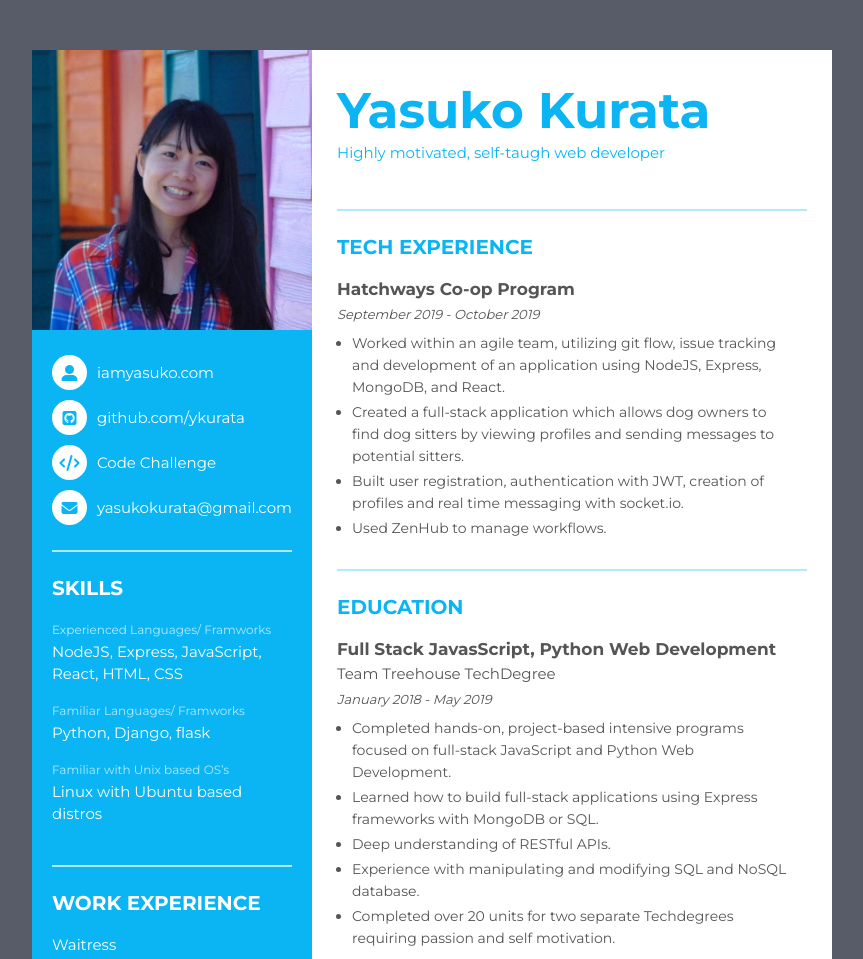
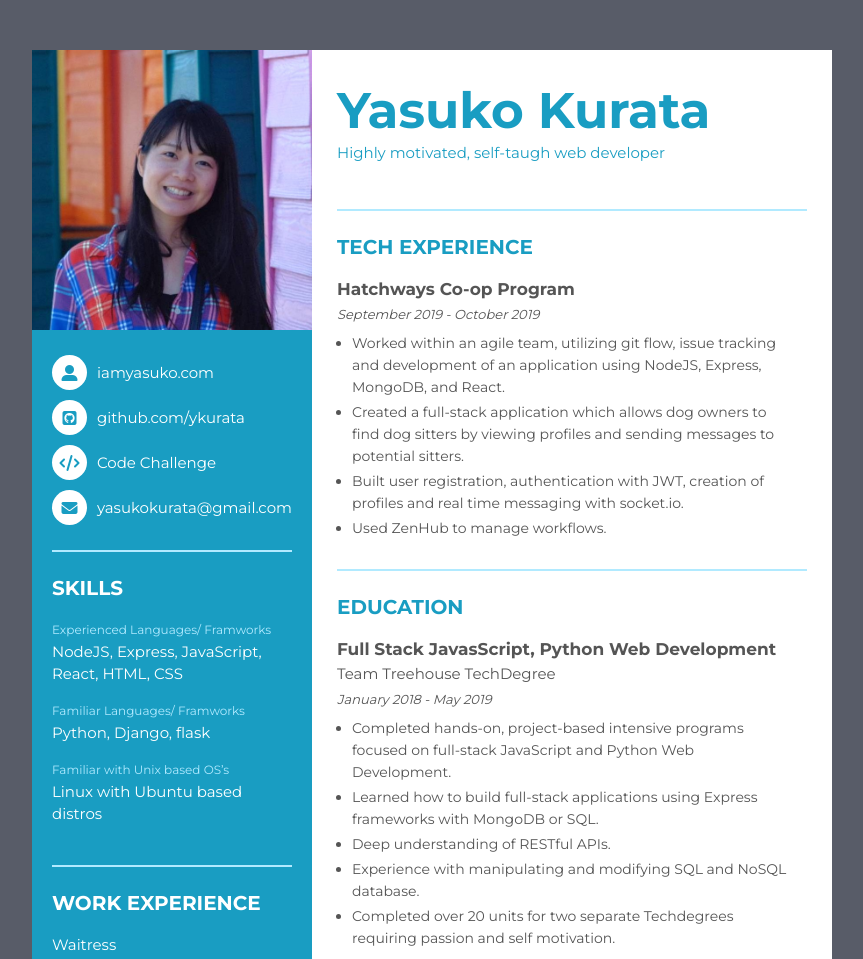
Before and after one commit to ykurata/Resume, a plain HTML site: page index.html in a window 1280 px wide. Shown: the top 959 px of the page, without its empty margins (208-1071 px from the left). Drawn offline with Linux system fonts and the light colour scheme.

Commit message:
changed main color

```diff
--- a/styles.css
+++ b/styles.css
@@ -48,7 +48,7 @@ a, a:visited, a:hover, a:active {
 
 .resume .resume-left {
   width: 280px;
-  background: #0bb5f4;
+  background: #199dc2;
 }
 
 .resume .resume-left .resume-profile {
@@ -74,7 +74,7 @@ a, a:visited, a:hover, a:active {
 }
 
 .resume .resume-right .bold {
-  color: #0bb5f4;
+  color: #199dc2;
 }
 
 .resume .resume-item {
@@ -101,7 +101,7 @@ a, a:visited, a:hover, a:active {
   width: 35px;
   height: 35px;
   background: #fff;
-  color: #0bb5f4;
+  color: #199dc2;
   border-radius: 50%;
   margin-right: 10px;
   font-size: 16px;
@@ -161,14 +161,14 @@ a, a:visited, a:hover, a:active {
 }
 
 .resume .resume-right .name {
-  color: #0bb5f4;
+  color: #199dc2;
   font-size: 50px;
   font-weight: bold;
 }
 
 .resume .resume-right .sub-title {
   margin-top: 20px;
-  color: #0bb5f4;
+  color: #199dc2;
 }
 
 .resume .resume-right .tech-exp-name {
```
